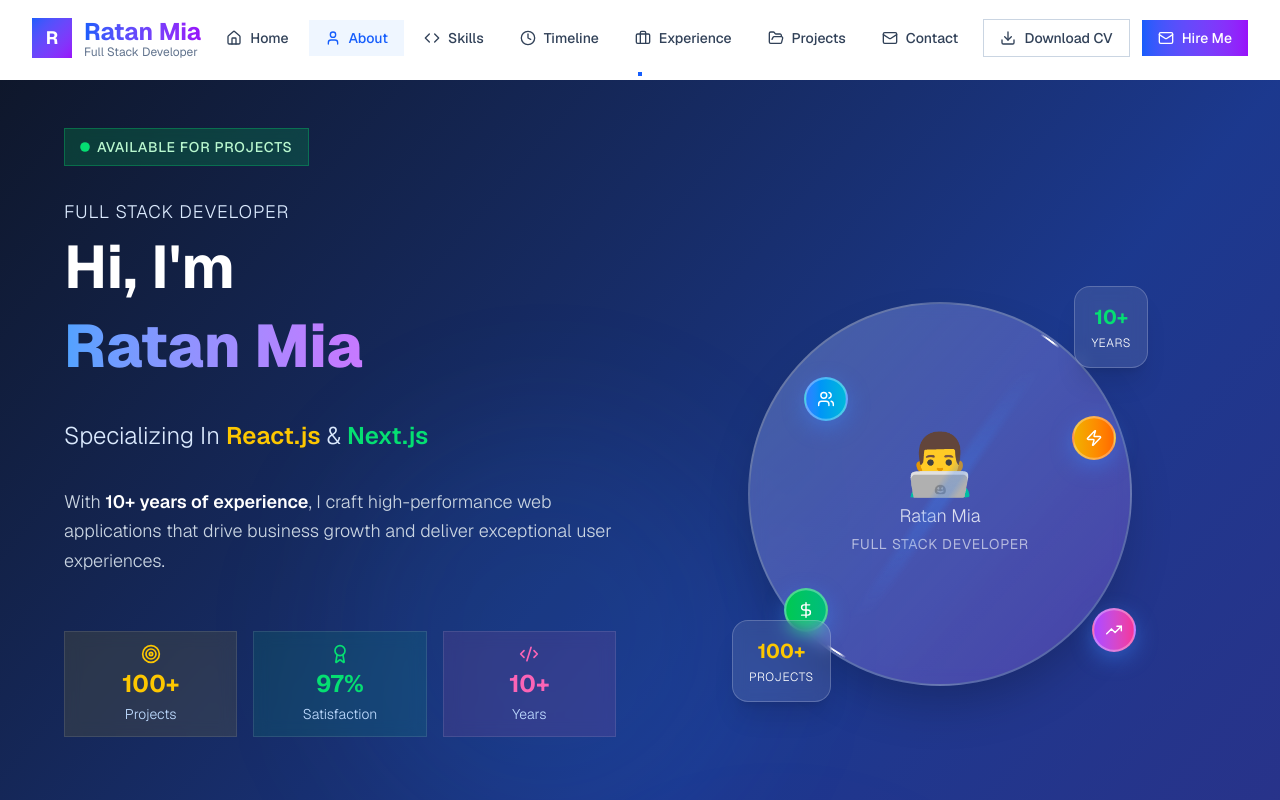
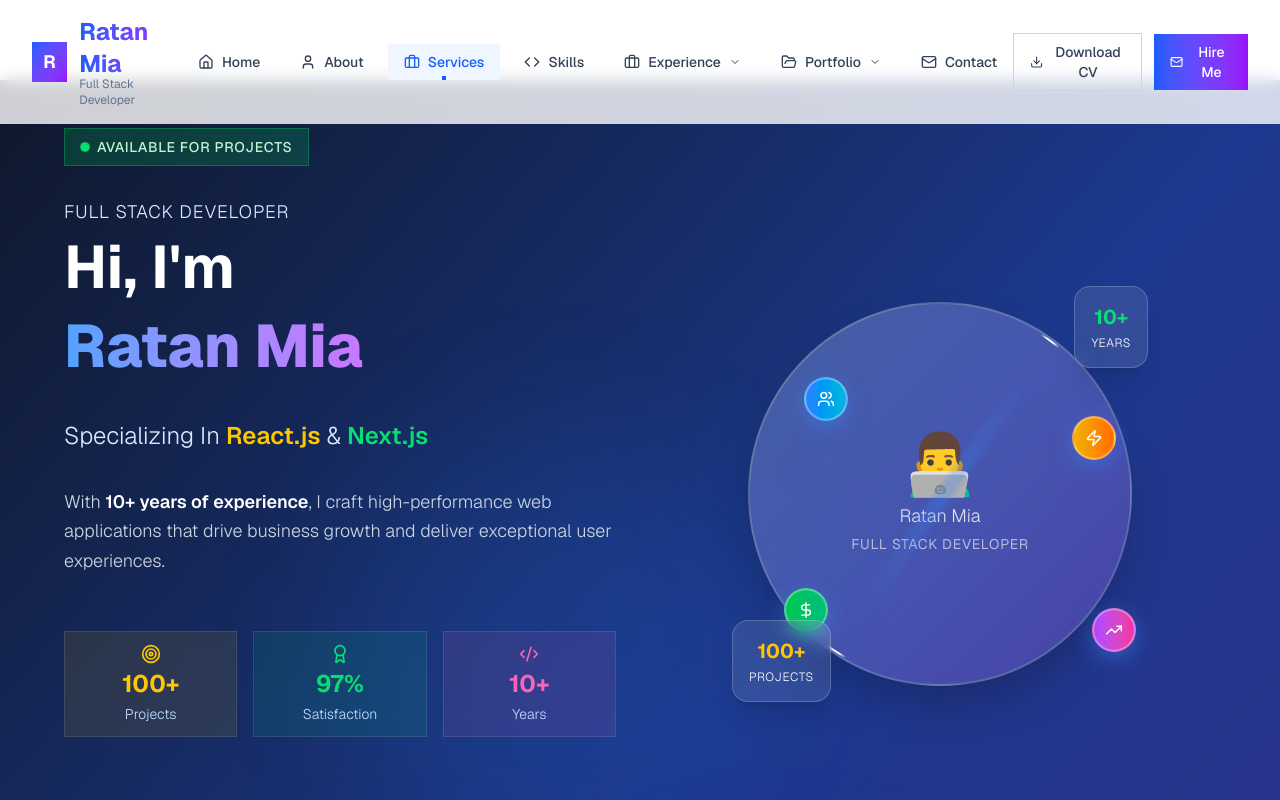
Before and after one commit to ratan-mia/ratan-mia-full-stack-developer, a Next.js app: page / in a window 1280 px wide. Shown: the top 800 px of the page. Built offline with nearby package versions, Linux system fonts and the light colour scheme.

Commit message:
Update Header.jsx

```diff
--- a/src/app/components/Header.jsx
+++ b/src/app/components/Header.jsx
@@ -3,6 +3,7 @@
 import { AnimatePresence, motion } from 'framer-motion';
 import {
   Briefcase,
+  ChevronDown,
   Clock,
   Code,
   Download,
@@ -20,14 +21,42 @@
   const [isMenuOpen, setIsMenuOpen] = useState(false);
   const [scrolled, setScrolled] = useState(false);
   const [activeSection, setActiveSection] = useState('home');
+  const [activeDropdown, setActiveDropdown] = useState(null);
 
-  const menuItems = [
+  // Main navigation items (always visible on desktop)
+  const mainMenuItems = [
     { name: 'Home', id: 'home', icon: Home },
     { name: 'About', id: 'about', icon: User },
-    { name: 'Skills', id: 'skills', icon: Code },
-    { name: 'Timeline', id: 'timeline', icon: Clock },
-    { name: 'Experience', id: 'experience', icon: Briefcase },
-    { name: 'Projects', id: 'projects', icon: FolderOpen },
+    { name: 'Services', id: 'services', icon: Briefcase },
+    { name: 'Skills', id: 'skills', icon: Code }
+  ];
+
+  // Dropdown navigation groups
+  const dropdownMenus = [
+    {
+      title: 'Experience',
+      icon: Briefcase,
+      items: [
+        { name: 'Timeline', id: 'timeline', icon: Clock },
+        { name: 'Experience', id: 'experience', icon: Briefcase },
+        { name: 'Certificates', id: 'certificates', icon: ExternalLink }
+      ]
+    },
+    {
+      title: 'Portfolio',
+      icon: FolderOpen,
+      items: [
+        { name: 'Projects', id: 'projects', icon: FolderOpen },
+        { name: 'Testimonials', id: 'testimonials', icon: User },
+        { name: 'FAQ', id: 'faq', icon: Menu }
+      ]
+    }
+  ];
+
+  // All menu items for mobile and section detection
+  const allMenuItems = [
+    ...mainMenuItems,
+    ...dropdownMenus.flatMap(dropdown => dropdown.items),
     { name: 'Contact', id: 'contact', icon: Mail }
   ];
 
@@ -38,12 +67,12 @@
       setScrolled(scrollPosition > 50);
 
       // Detect active section
-      const sections = menuItems.map(item => item.id);
+      const sections = allMenuItems.map(item => item.id);
       for (const sectionId of sections) {
         const element = document.getElementById(sectionId);
         if (element) {
           const rect = element.getBoundingClientRect();
-          if (rect.top <= 100 && rect.bottom >= 100) {
+          if (rect.top <= 150 && rect.bottom >= 150) {
             setActiveSection(sectionId);
             break;
           }
@@ -80,6 +109,18 @@
     };
   }, [isMenuOpen]);
 
+  // Close dropdowns when clicking outside
+  useEffect(() => {
+    const handleClickOutside = (event) => {
+      if (!event.target.closest('.dropdown-container')) {
+        setActiveDropdown(null);
+      }
+    };
+
+    document.addEventListener('click', handleClickOutside);
+    return () => document.removeEventListener('click', handleClickOutside);
+  }, []);
+
   const toggleMenu = () => {
     setIsMenuOpen(!isMenuOpen);
   };
@@ -99,17 +140,26 @@
       }
     }
     setIsMenuOpen(false);
+    setActiveDropdown(null);
   };
 
   const handleDownloadCV = () => {
     // Replace with your actual CV URL
-    const cvUrl = '/path-to-your-cv.pdf';
+    const cvUrl = '/Ratan_Mia_CV.pdf';
     const link = document.createElement('a');
     link.href = cvUrl;
     link.download = 'Ratan_Mia_CV.pdf';
     document.body.appendChild(link);
     link.click();
     document.body.removeChild(link);
+  };
+
+  const isItemActive = (itemId) => {
+    return activeSection === itemId;
+  };
+
+  const isDropdownActive = (dropdown) => {
+    return dropdown.items.some(item => item.id === activeSection);
   };
 
   return (
@@ -145,26 +195,27 @@
             </div>
           </motion.div>
 
-          {/* Desktop Menu */}
-          <div className="hidden lg:flex items-center gap-1">
-            {menuItems.map((item, index) => (
+          {/* Desktop Menu with Dropdowns */}
+          <div className="hidden lg:flex items-center gap-2">
+            {/* Main Navigation Items */}
+            {mainMenuItems.map((item, index) => (
               <motion.button
                 key={item.id}
                 onClick={() => scrollToSection(item.id)}
-                className={`flex items-center gap-2 px-4 py-2 font-medium transition-all duration-200 hover:bg-blue-50 group ${
-                  activeSection === item.id
+                className={`flex items-center gap-2 px-4 py-2 font-medium transition-all duration-200 hover:bg-blue-50 group relative ${
+                  isItemActive(item.id)
                     ? 'text-blue-600 bg-blue-50'
                     : 'text-slate-700 hover:text-blue-600'
                 }`}
                 initial={{ opacity: 0, y: -20 }}
                 animate={{ opacity: 1, y: 0 }}
                 transition={{ duration: 0.4, delay: index * 0.1 }}
-                whileHover={{ scale: 1.05 }}
-                whileTap={{ scale: 0.95 }}
+                whileHover={{ scale: 1.02 }}
+                whileTap={{ scale: 0.98 }}
               >
                 <item.icon className="w-4 h-4 group-hover:scale-110 transition-transform duration-200" />
                 <span className="text-sm">{item.name}</span>
-                {activeSection === item.id && (
+                {isItemActive(item.id) && (
                   <motion.div
                     className="absolute bottom-0 left-1/2 w-1 h-1 bg-blue-600"
                     layoutId="activeIndicator"
@@ -174,6 +225,103 @@
                 )}
               </motion.button>
             ))}
+
+            {/* Dropdown Menus */}
+            {dropdownMenus.map((dropdown, index) => (
+              <div key={dropdown.title} className="relative dropdown-container">
+                <motion.button
+                  onClick={() => setActiveDropdown(activeDropdown === dropdown.title ? null : dropdown.title)}
+                  className={`flex items-center gap-2 px-4 py-2 font-medium transition-all duration-200 hover:bg-blue-50 group relative ${
+                    isDropdownActive(dropdown) || activeDropdown === dropdown.title
+                      ? 'text-blue-600 bg-blue-50'
+                      : 'text-slate-700 hover:text-blue-600'
+                  }`}
+                  initial={{ opacity: 0, y: -20 }}
+                  animate={{ opacity: 1, y: 0 }}
+                  transition={{ duration: 0.4, delay: (mainMenuItems.length + index) * 0.1 }}
+                  whileHover={{ scale: 1.02 }}
+                  whileTap={{ scale: 0.98 }}
+                >
+                  <dropdown.icon className="w-4 h-4 group-hover:scale-110 transition-transform duration-200" />
+                  <span className="text-sm">{dropdown.title}</span>
+                  <motion.div
+                    animate={{ rotate: activeDropdown === dropdown.title ? 180 : 0 }}
+                    transition={{ duration: 0.2 }}
+                  >
+                    <ChevronDown className="w-3 h-3" />
+                  </motion.div>
+                  {isDropdownActive(dropdown) && (
+                    <motion.div
+                      className="absolute bottom-0 left-1/2 w-1 h-1 bg-blue-600"
+                      layoutId="activeDropdownIndicator"
+                      initial={false}
+                      style={{ x: '-50%' }}
+                    />
+                  )}
+                </motion.button>
+
+                {/* Dropdown Content */}
+                <AnimatePresence>
+                  {activeDropdown === dropdown.title && (
+                    <motion.div
+                      className="absolute top-full left-0 mt-2 bg-white shadow-xl border border-slate-200 py-2 min-w-48 z-50"
+                      initial={{ opacity: 0, y: -10, scale: 0.95 }}
+                      animate={{ opacity: 1, y: 0, scale: 1 }}
+                      exit={{ opacity: 0, y: -10, scale: 0.95 }}
+                      transition={{ duration: 0.2 }}
+                    >
+                      {dropdown.items.map((item, itemIndex) => (
+                        <motion.button
+                          key={item.id}
+                          onClick={() => scrollToSection(item.id)}
+                          className={`w-full flex items-center gap-3 px-4 py-3 text-left transition-all duration-200 ${
+                            isItemActive(item.id)
+                              ? 'text-blue-600 bg-blue-50'
+                              : 'text-slate-700 hover:text-blue-600 hover:bg-blue-50'
+                          }`}
+                          initial={{ opacity: 0, x: -10 }}
+                          animate={{ opacity: 1, x: 0 }}
+                          transition={{ duration: 0.2, delay: itemIndex * 0.05 }}
+                          whileHover={{ x: 5 }}
+                        >
+                          <item.icon className="w-4 h-4" />
+                          <span className="text-sm font-medium">{item.name}</span>
+                          {isItemActive(item.id) && (
+                            <div className="ml-auto w-2 h-2 bg-blue-600"></div>
+                          )}
+                        </motion.button>
+                      ))}
+                    </motion.div>
+                  )}
+                </AnimatePresence>
+              </div>
+            ))}
+
+            {/* Contact Button */}
+            <motion.button
+              onClick={() => scrollToSection('contact')}
+              className={`flex items-center gap-2 px-4 py-2 font-medium transition-all duration-200 hover:bg-blue-50 group relative ${
+                isItemActive('contact')
+                  ? 'text-blue-600 bg-blue-50'
+                  : 'text-slate-700 hover:text-blue-600'
+              }`}
+              initial={{ opacity: 0, y: -20 }}
+              animate={{ opacity: 1, y: 0 }}
+              transition={{ duration: 0.4, delay: (mainMenuItems.length + dropdownMenus.length) * 0.1 }}
+              whileHover={{ scale: 1.02 }}
+              whileTap={{ scale: 0.98 }}
+            >
+              <Mail className="w-4 h-4 group-hover:scale-110 transition-transform duration-200" />
+              <span className="text-sm">Contact</span>
+              {isItemActive('contact') && (
+                <motion.div
+                  className="absolute bottom-0 left-1/2 w-1 h-1 bg-blue-600"
+                  layoutId="activeContactIndicator"
+                  initial={false}
+                  style={{ x: '-50%' }}
+                />
+              )}
+            </motion.button>
           </div>
 
           {/* Desktop CTA Buttons */}
@@ -199,7 +347,7 @@
             </motion.button>
           </div>
 
-          {/* Mobile/Tablet Menu Button */}
+          {/* Mobile Menu Button */}
           <motion.button
             className="lg:hidden p-2 text-slate-700 hover:text-blue-600 transition-colors duration-200"
             onClick={toggleMenu}
@@ -216,7 +364,7 @@
         </nav>
       </motion.header>
 
-      {/* Mobile/Tablet Menu Overlay */}
+      {/* Mobile Menu Overlay */}
       <AnimatePresence>
         {isMenuOpen && (
           <>
@@ -262,23 +410,23 @@
               {/* Mobile Menu Items */}
               <div className="p-6">
                 <div className="space-y-2">
-                  {menuItems.map((item, index) => (
+                  {allMenuItems.map((item, index) => (
                     <motion.button
                       key={item.id}
                       onClick={() => scrollToSection(item.id)}
                       className={`w-full flex items-center gap-3 px-4 py-3 text-left transition-all duration-200 group ${
-                        activeSection === item.id
+                        isItemActive(item.id)
                           ? 'text-blue-600 bg-blue-50'
                           : 'text-slate-700 hover:text-blue-600 hover:bg-slate-50'
                       }`}
                       initial={{ opacity: 0, x: 20 }}
                       animate={{ opacity: 1, x: 0 }}
-                      transition={{ duration: 0.3, delay: index * 0.1 }}
+                      transition={{ duration: 0.3, delay: index * 0.05 }}
                       whileHover={{ x: 5 }}
                     >
                       <item.icon className="w-5 h-5 group-hover:scale-110 transition-transform duration-200" />
                       <span className="font-medium">{item.name}</span>
-                      {activeSection === item.id && (
+                      {isItemActive(item.id) && (
                         <div className="ml-auto w-2 h-2 bg-blue-600"></div>
                       )}
                     </motion.button>
@@ -349,7 +497,7 @@
                   animate={{ opacity: 1 }}
                   transition={{ duration: 0.4, delay: 1.1 }}
                 >
-                  <div className="w-2 h-2 bg-green-400 animate-pulse"></div>
+                  <div className="w-2 h-2 bg-green-400 rounded-full animate-pulse"></div>
                   <span className="text-green-600 font-medium">Available for Projects</span>
                 </motion.div>
               </div>
```
